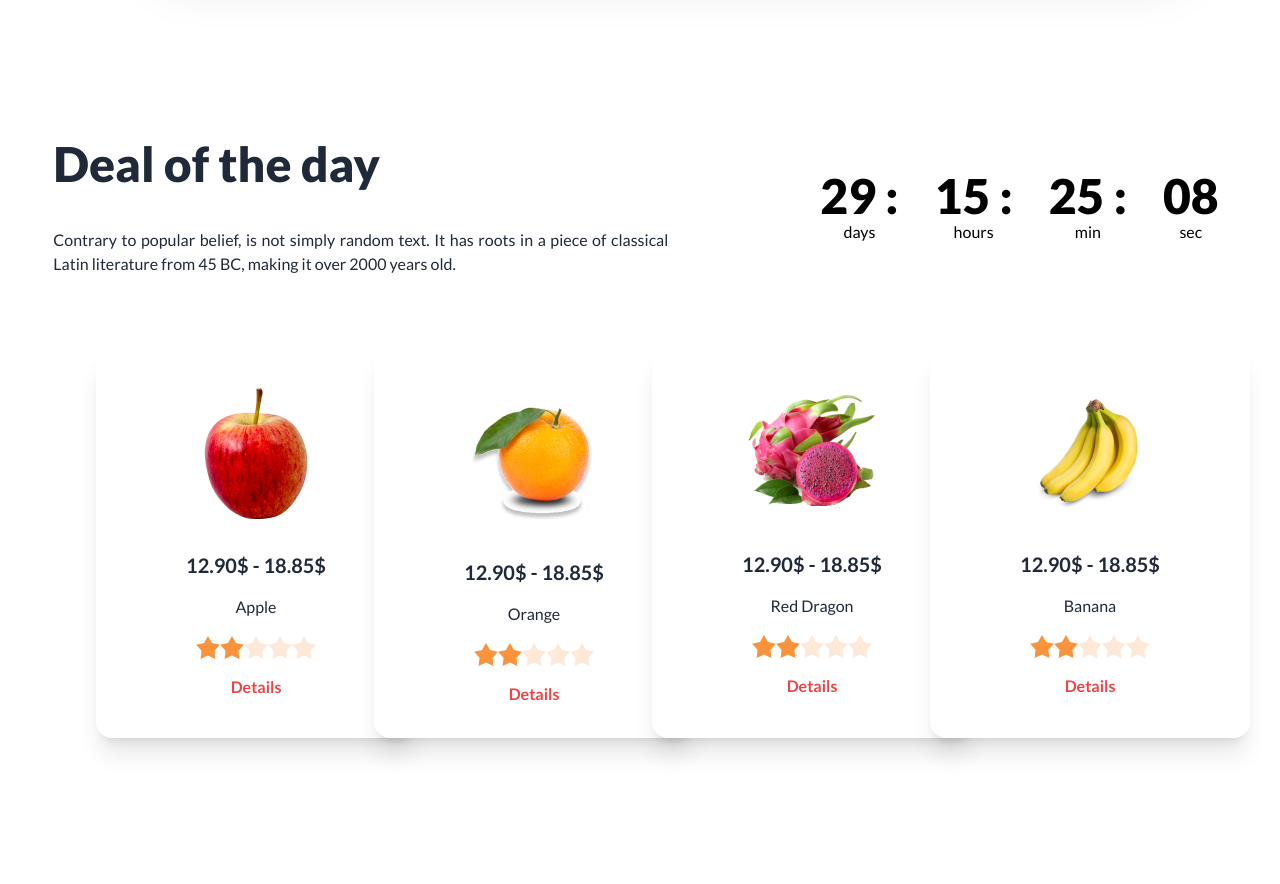
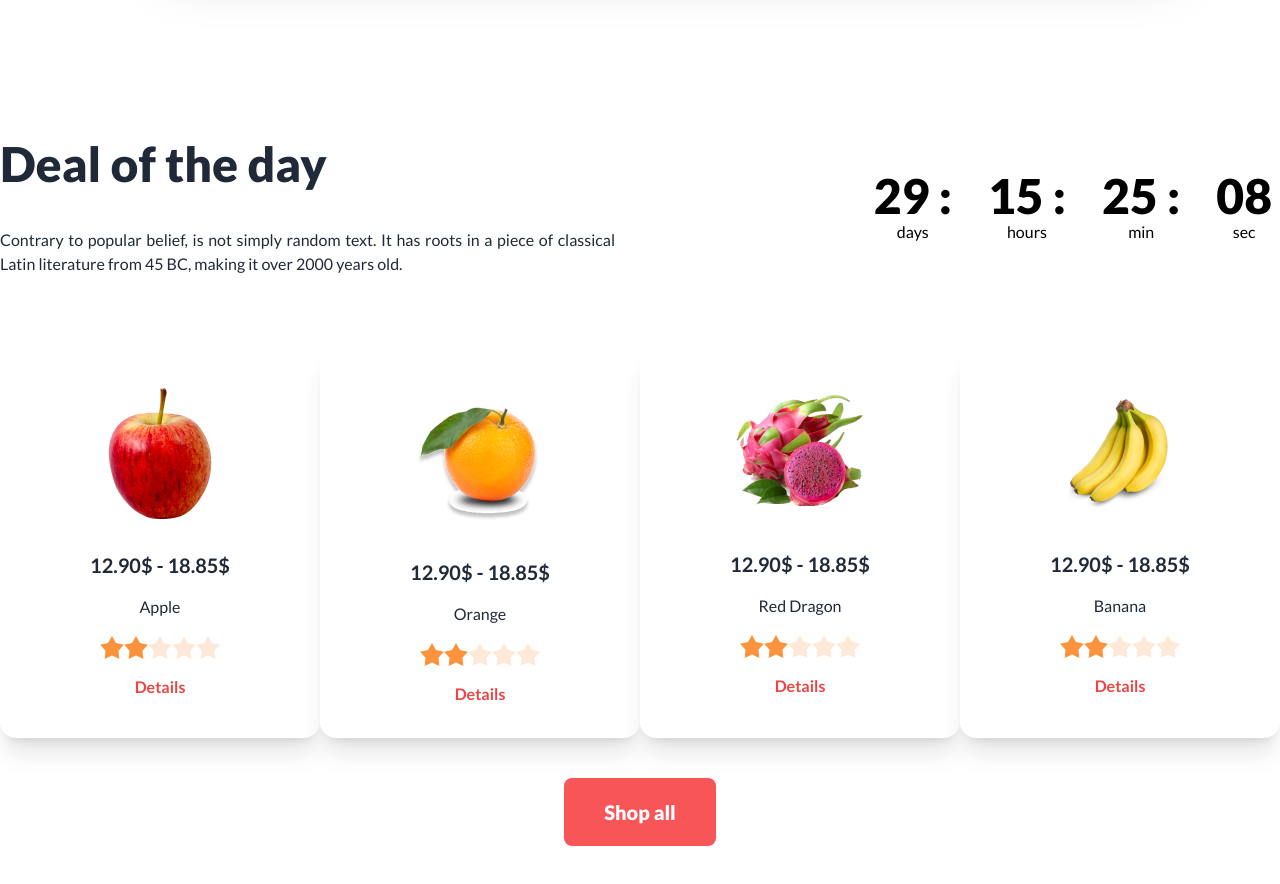
Before and after one commit to SabbirAhamedMaruf/Fruit-Burst, a plain HTML site: page index.html in a window 1280 px wide. Shown: the part 1280-2164 px from the top of the page. Drawn offline with nearby package versions, Linux system fonts and the light colour scheme.

Commit message:
finished deals of the day section

```diff
--- a/index.html
+++ b/index.html
@@ -154,7 +154,7 @@
             </div>
         </section>
 
-        <section class="w-11/12 m-auto my-10 lg:my-64">
+        <section class="m-auto my-10 lg:my-64">
             <!-- Deal of the day section -->
             <div class="flex flex-col items-center justify-center lg:flex-row lg:justify-between">
                 <!-- Deal of the day content -->
@@ -185,16 +185,21 @@
                 </div>
             </div>
         </section>
-        <section class="w-11/12  md:w-[85vw] md:gap-6 m-auto my-10 lg:-my-60 grid grid-cols-1 md:grid-cols-2 lg:grid-cols-4">
-           <!-- Deal of the day banner -->
+        <section class="  w-11/12 md:w-[85vw] lg:w-full md:gap-2 m-auto my-10 lg:-my-60">
+           <div class="grid grid-cols-1 md:grid-cols-2 lg:grid-cols-4">
+              <!-- Deal of the day banner -->
               <!-- items1 -->
-              <div class="card w-96 my-10 md:w-80 bg-base-100 shadow-xl">
+              <div class="card m-auto w-96 my-10 md:w-80 bg-base-100 shadow-xl">
+                <!-- item logo -->
                   <figure class="px-10 pt-10">
                     <img src="./images/fruit6.png" alt="Shoes" class="rounded-xl" />
                   </figure>
+                  <!-- item price -->
                   <div class="card-body items-center text-center">
                     <h2 class="card-title mb-2">12.90$ - 18.85$</h2>
+                    <!-- item title -->
                     <h5 class="mb-2">Apple</h5>
+                    <!-- item rating -->
                     <div class="rating mb-2">
                       <input type="radio" class="mask mask-star-2 bg-orange-400" />
                       <input type="radio" class="mask mask-star-2 bg-orange-400" checked />
@@ -231,7 +236,7 @@
                 </div>
 
                 <!-- items2 -->
-                <div class="card w-96 my-10 md:w-80 bg-base-100 shadow-xl">
+                <div class="card m-auto w-96 my-10 md:w-80  bg-base-100 shadow-xl">
                   <figure class="px-10 pt-10">
                     <img src="./images/fruit7.png" alt="Shoes" class="rounded-xl" />
                   </figure>
@@ -273,7 +278,7 @@
                   </div>
                 </div>
                 <!-- items3 -->
-                <div class="card w-96 my-10 md:w-80 bg-base-100 shadow-xl">
+                <div class="card m-auto w-96 my-10 md:w-80  bg-base-100 shadow-xl">
                   <figure class="px-10 pt-10">
                     <img src="./images/fruit8.png" alt="Shoes" class="rounded-xl" />
                   </figure>
@@ -315,7 +320,7 @@
                   </div>
                 </div>
                 <!-- items4 -->
-                <div class="card w-96 my-10 md:w-80 bg-base-100 shadow-xl">
+                <div class="card m-auto w-96 my-10 md:w-80 bg-base-100 shadow-xl">
                   <figure class="px-10 pt-10">
                     <img src="./images/fruit9.png" alt="Shoes" class="rounded-xl" />
                   </figure>
@@ -356,8 +361,17 @@
                     </div>
                   </div>
                 </div>
+           </div>
+           <div class="flex justify-center">
+              <button class="rounded-lg py-5 px-10 bg-[#F85559] font-extrabold text-xl normal-case text-white"><a href="#">Shop all</a></button>
+           </div>
         </section>
-        <!-- TODO all ok push to github git add . done -->
+
+
+
+
+
+
         <br>
         <br>
         <br>
```
